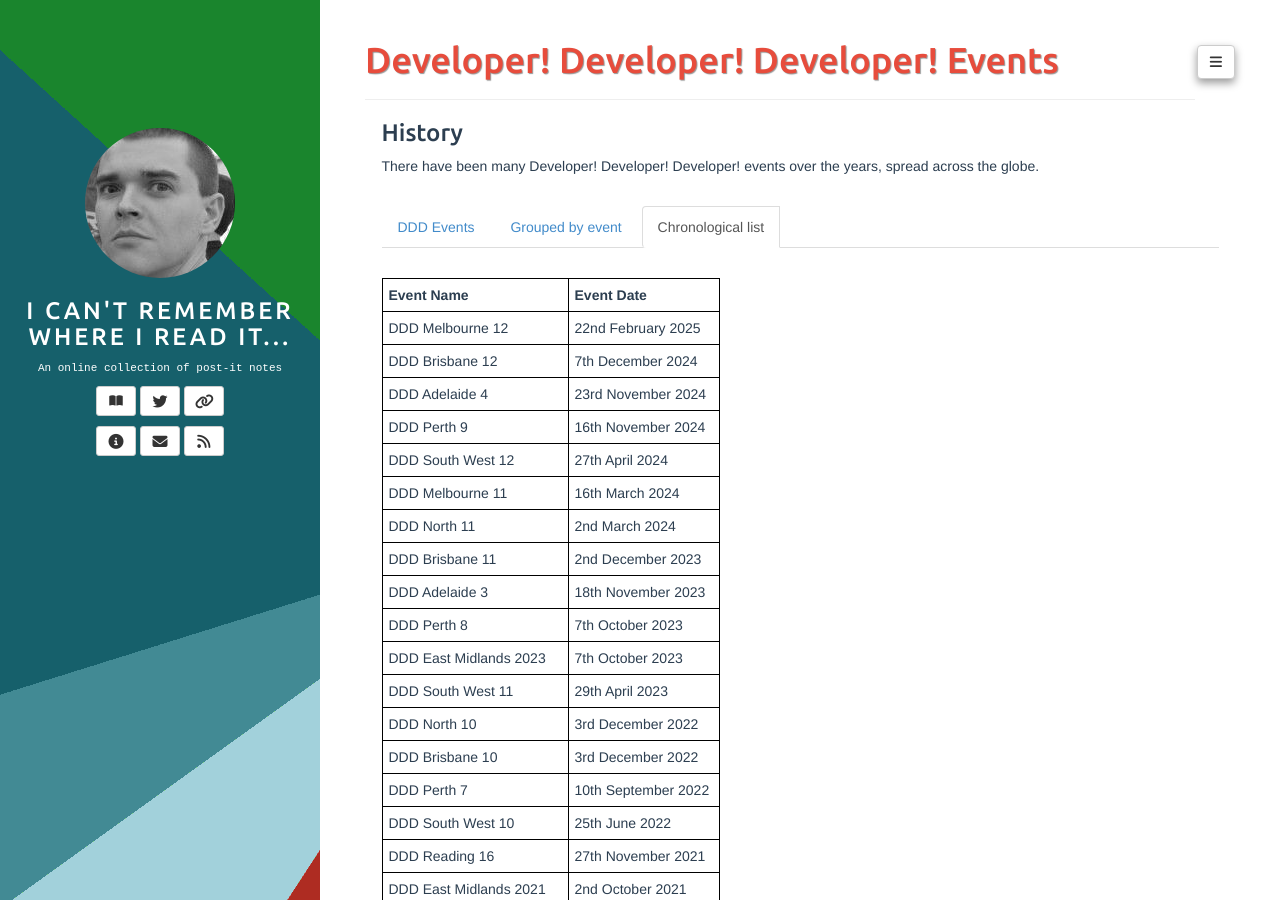
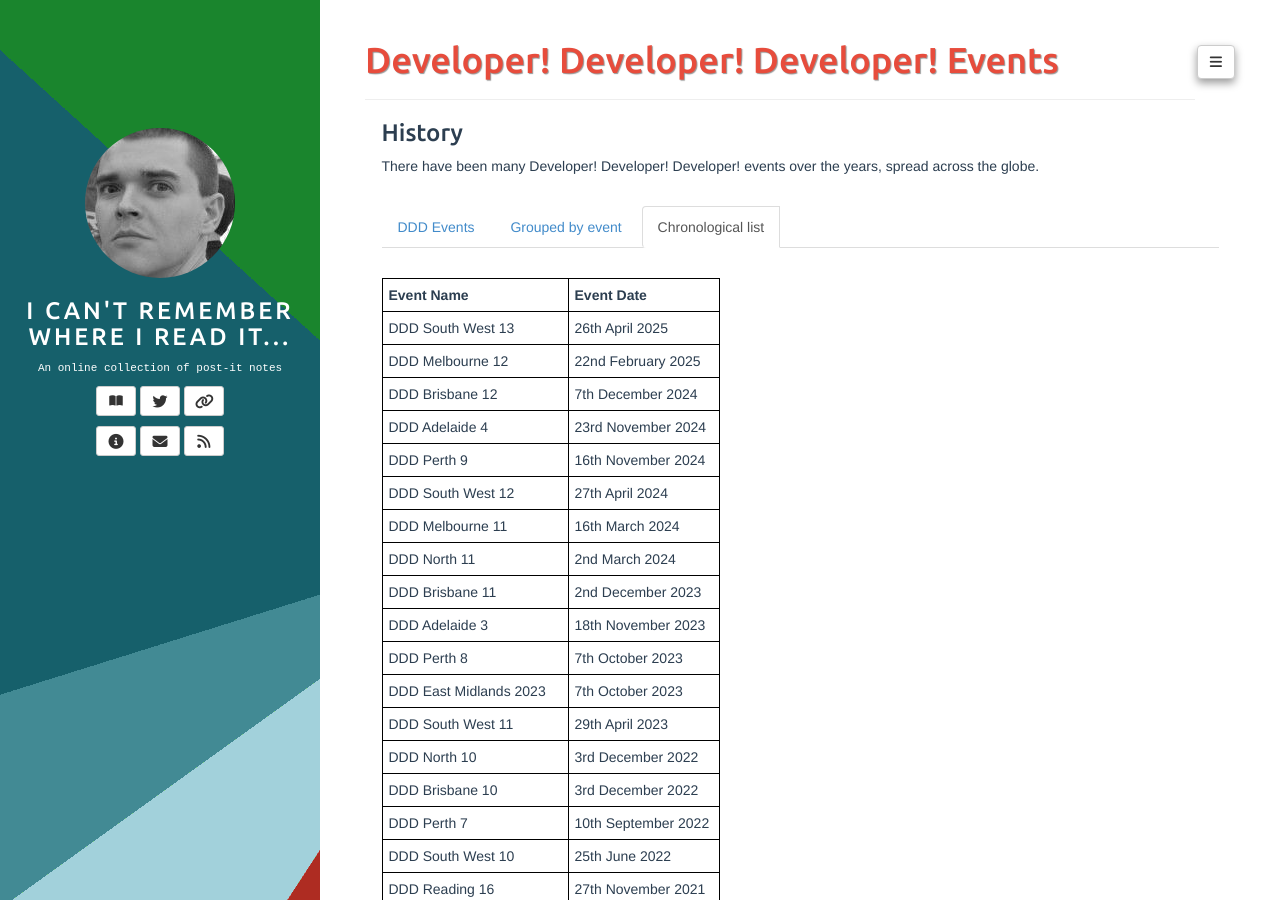
Before and after one commit to adrianbanks/adrianbanks.github.io, a Jekyll site: the page built from ddd-list.md, in a window 1280 px wide and 900 px high. Built offline with Jekyll 4.4.1, drawn with Linux system fonts in a browser that asks for light colours.

Commit message:
Add DDD South West 13

```diff
--- a/ddd-list.md
+++ b/ddd-list.md
@@ -15,6 +15,7 @@ There have been many Developer! Developer! Developer! events over the years, spr
 
 | **Event Name**             | **Event Date**      |
 | -------------------------- | ------------------- |
+|  DDD South West 13         | 26th April 2025     |
 |  DDD Melbourne 12          | 22nd February 2025  |
 |  DDD Brisbane 12           | 7th December 2024   |
 |  DDD Adelaide 4            | 23rd November 2024  |
```
Also changed, not shown: ddd-grouped.md (+1 -0 lines).
